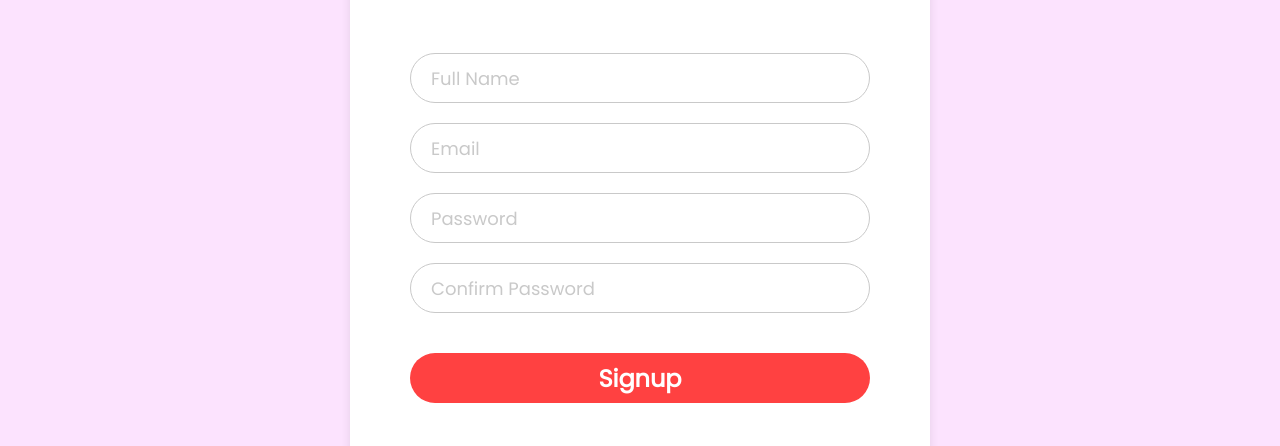
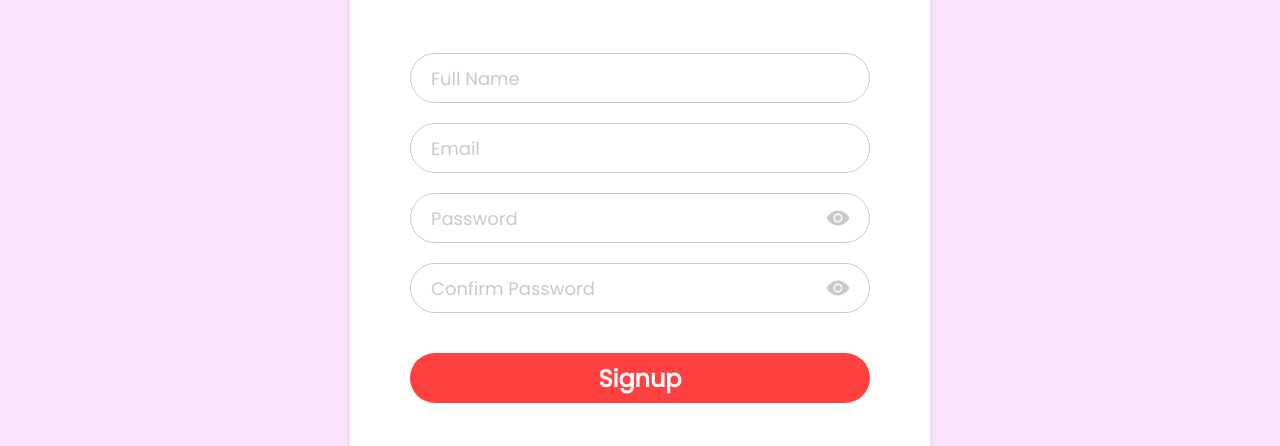
Before and after one commit to ArnaldoGonzalez81318/React-E-Commerce, a React (Create React App) app in the folder frontend/: page /login in a window 1280 px wide. Both pictures are taken after a click on the element "Signup". Shown: the part 228-674 px from the top of the page. Built offline with nearby package versions, Linux system fonts and the light colour scheme; no server answers.

Commit message:
Update loginSignup.jsx

```diff
--- a/frontend/src/Pages/loginSignup.jsx
+++ b/frontend/src/Pages/loginSignup.jsx
@@ -1,4 +1,5 @@
 import React, { useState } from 'react';
+import { IoEye, IoEyeOff } from "react-icons/io5";
 import './CSS/loginSignup.css';
 
 const LoginSignup = () => {
@@ -9,13 +10,18 @@ const LoginSignup = () => {
     password: '',
     confirmPassword: ''
   });
+  const [showPassword, setShowPassword] = useState(false);
 
   const handleChange = (e) => {
     setFormData({
       ...formData,
       [e.target.name]: e.target.value
     });
-  }
+  };
+
+  const togglePasswordVisibility = () => {
+    setShowPassword(!showPassword);
+  };
 
   const login = async (e) => {
     e.preventDefault();
@@ -46,7 +52,7 @@ const LoginSignup = () => {
     } else {
       alert('Failed to login', responseData.error);
     }
-  }
+  };
 
   const signup = async (e) => {
     e.preventDefault();
@@ -87,7 +93,7 @@ const LoginSignup = () => {
     } else {
       alert('Failed to signup: ' + responseData.error);
     }
-  }
+  };
 
   return (
     <div className='login-signup'>
@@ -114,34 +120,33 @@ const LoginSignup = () => {
             value={formData.email || ''}
             onChange={handleChange}
           />
-          {state === 'Login' ? (
+          <div className="password-container">
             <input
-              type="password"
-              name='password'
+              type={showPassword ? 'text' : 'password'}
+              name="password"
               placeholder="Password"
-              autoComplete="current-password"
+              autoComplete={state === 'Login' ? 'current-password' : 'new-password'}
               value={formData.password || ''}
               onChange={handleChange}
             />
-          ) : (
-            <input
-              type="password"
-              name='password'
-              placeholder="Password"
-              autoComplete="new-password"
-              value={formData.password || ''}
-              onChange={handleChange}
-            />
-          )}
+            <span onClick={togglePasswordVisibility}>
+              {showPassword ? <IoEyeOff /> : <IoEye />}
+            </span>
+          </div>
           {state === 'Login' ? null : (
-            <input
-              type="password"
-              name='confirmPassword'
-              placeholder="Confirm Password"
-              autoComplete="new-password"
-              value={formData.confirmPassword || ''}
-              onChange={handleChange}
-            />
+            <div className="password-container">
+              <input
+                type={showPassword ? 'text' : 'password'}
+                name="confirmPassword"
+                placeholder="Confirm Password"
+                autoComplete="new-password"
+                value={formData.confirmPassword || ''}
+                onChange={handleChange}
+              />
+              <span onClick={togglePasswordVisibility}>
+                {showPassword ? <IoEyeOff /> : <IoEye />}
+              </span>
+            </div>
           )}
           <button type="submit" onClick={state === 'Login' ? login : signup}>
             {state}
```
